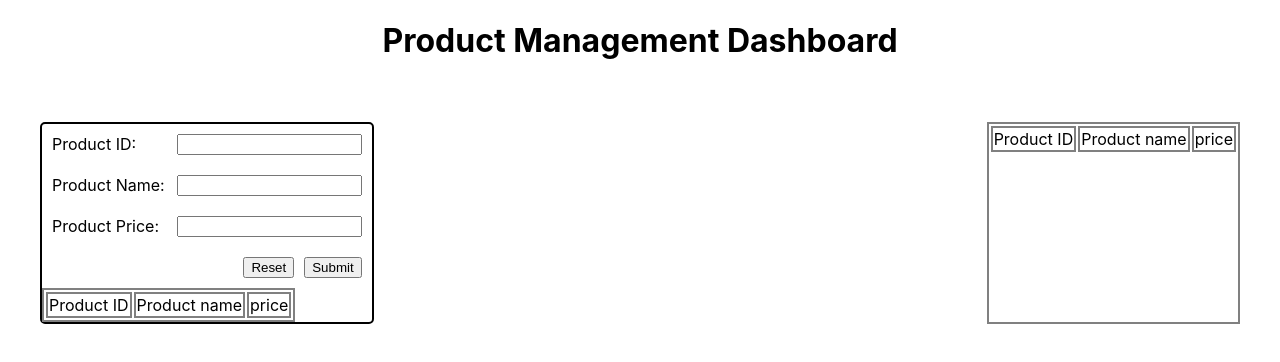
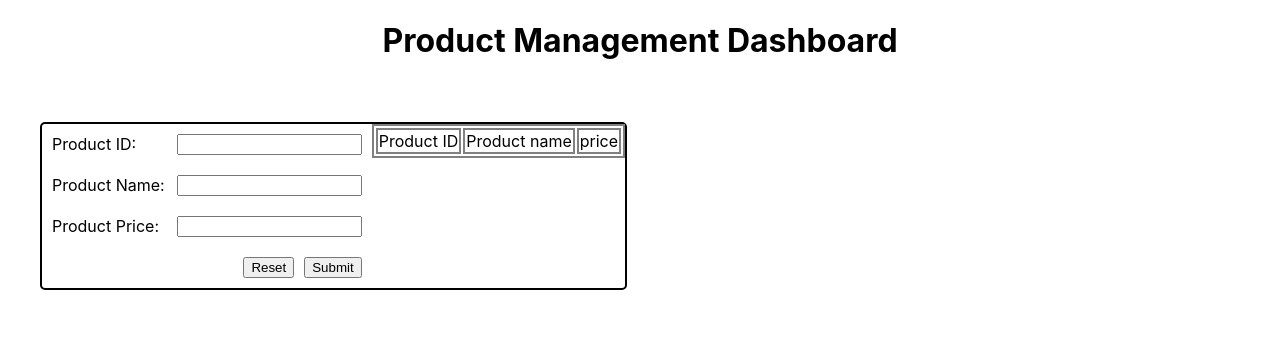
Before and after one commit to polin103109/product-management, a React (Create React App) app: page / in a window 1280 px wide. Shown: the top 362 px of the page. Built offline with nearby package versions, Linux system fonts and the light colour scheme.

Commit message:
organised

```diff
--- a/src/App.js
+++ b/src/App.js
@@ -1,30 +1,15 @@
 import { Header } from "./header/components";
 import "./App.css";
-import { ProductTable } from "./productTable/components";
+// import { ProductTable } from "./productTable/components";
 import { Form } from "./form/components";
 
 function App() {
-  // const products = [
-  //   {
-  //     id: 1,
-  //     name: "laptop",
-  //     price: 1000000,
-  //   },
-  //   {
-  //     id: 2,
-  //     name: "bike",
-  //     price: 100000000,
-  //   },
-  // ];
-  // function onAddProduct(newProduct) {
-  //   products.push(newProduct);
-  // }
   return (
     <div className="App">
       <Header />
       <div className="main">
         <Form />
-        <ProductTable />
+        {/* <ProductTable /> */}
       </div>
     </div>
   );
--- a/src/form/components/productForm/form.jsx
+++ b/src/form/components/productForm/form.jsx
@@ -49,8 +49,10 @@ function handleOnChange(e){
             <input type="reset" value="Reset"/>
             <input type="submit" value="Submit"/>
           </div>
-          <ProductTable tableData={tableData}/>
-        </form>
+          </form>
+        <div>
+        <ProductTable tableData={tableData}/>
+        </div>
         </div>
 
     );
```
